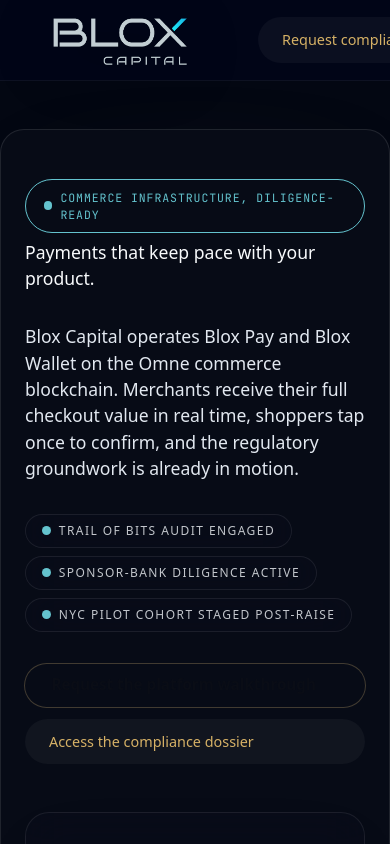
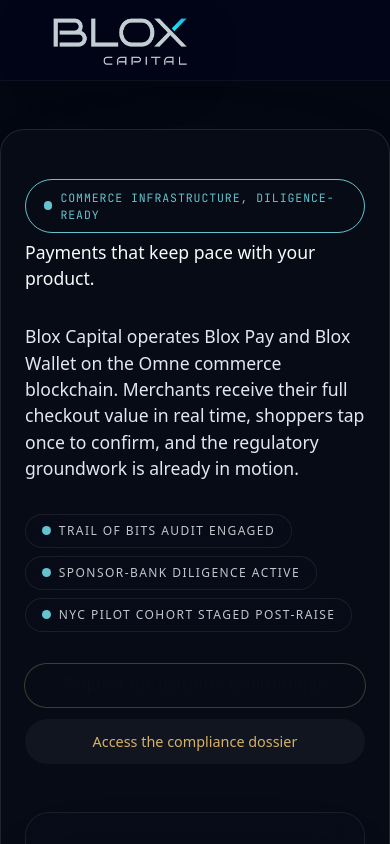
Before and after one commit to doneup-inc/blox-capital-site, a Next.js app: page / in a window 390 px wide. Shown: the top 844 px of the page. Built offline with nearby package versions, Linux system fonts and the light colour scheme.

Commit message:
refactor: adjust button layout for improved responsiveness and accessibility

```diff
--- a/src/app/globals.css
+++ b/src/app/globals.css
@@ -101,7 +101,6 @@
 }
 
 .cta-primary {
-  display: inline-flex;
   align-items: center;
   gap: 0.65rem;
   border-radius: 999px;
@@ -121,7 +120,6 @@
 }
 
 .cta-secondary {
-  display: inline-flex;
   align-items: center;
   gap: 0.6rem;
   border-radius: 999px;
--- a/src/app/page.tsx
+++ b/src/app/page.tsx
@@ -245,12 +245,14 @@
               ))}
             </nav>
             {/* Hide on mobile, hero section CTA covers compliance access without crowding */}
-            <Link
-              href="mailto:compliance@blox.capital?subject=Compliance%20dossier%20access"
-              className="cta-secondary hidden whitespace-nowrap sm:inline-flex"
-            >
-              Request compliance access
-            </Link>
+            <div className="hidden sm:flex">
+              <Link
+                href="mailto:compliance@blox.capital?subject=Compliance%20dossier%20access"
+                className="cta-secondary whitespace-nowrap"
+              >
+                Request compliance access
+              </Link>
+            </div>
           </div>
         </div>
       </header>
@@ -285,13 +287,13 @@
             <div className="flex flex-col gap-3 sm:flex-row sm:flex-wrap">
               <Link
                 href="mailto:partnerships@blox.capital?subject=Blox%20platform%20walkthrough%20request"
-                className="cta-primary w-full sm:w-auto"
+                className="cta-primary flex w-full justify-center sm:inline-flex sm:w-auto"
               >
                 Request the platform walkthrough
               </Link>
               <Link
                 href="mailto:compliance@blox.capital?subject=Compliance%20dossier%20access"
-                className="cta-secondary w-full sm:w-auto"
+                className="cta-secondary flex w-full justify-center sm:inline-flex sm:w-auto"
               >
                 Access the compliance dossier
               </Link>
```
